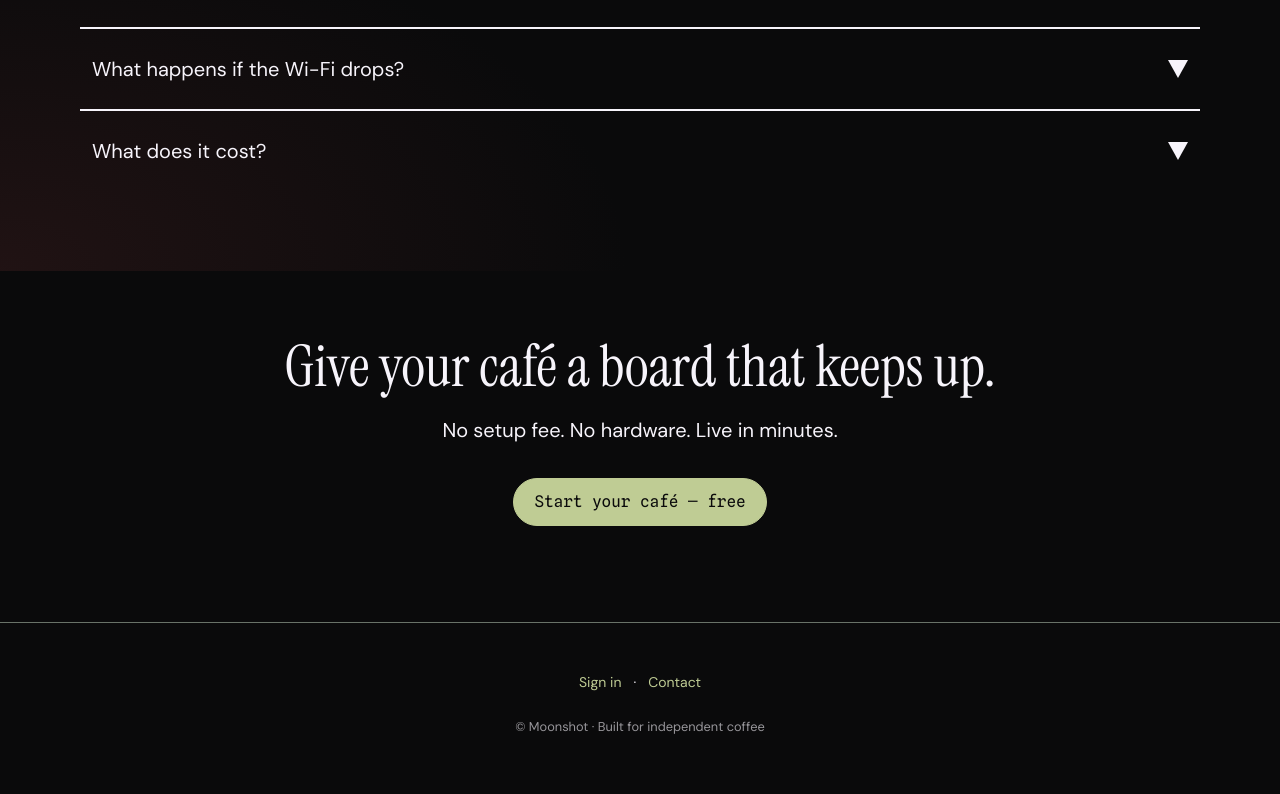
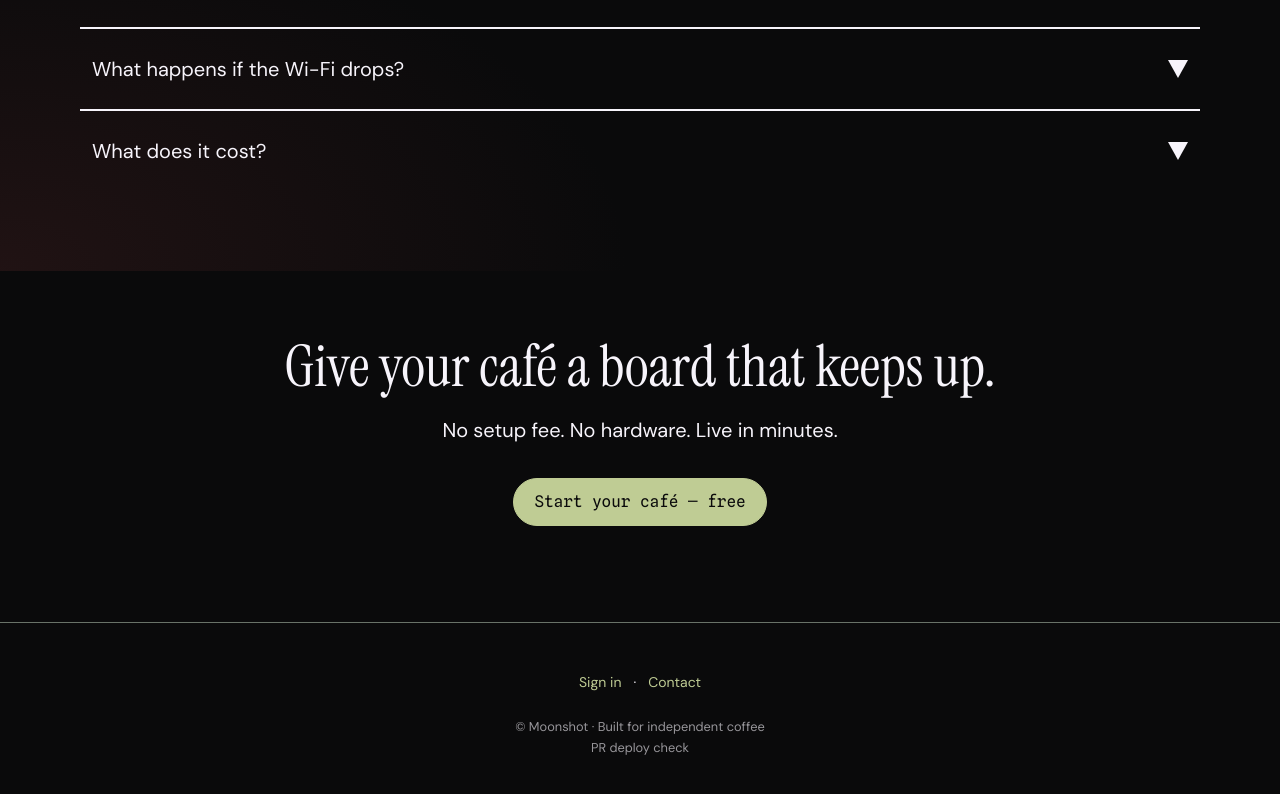
Before and after one commit to SeanIntegrator/moonshot, a React (Vite) app in the folder apps/moonshot-marketing/: page / in a window 1280 px wide. Shown: the part 3597-4391 px from the top of the page. Built offline with nearby package versions, Linux system fonts and the light colour scheme; no server answers.

Commit message:
chore(marketing): add a footer line for the PR deploy check
A one-line marker on the redesigned landing page so a follow-up PR
can prove Railway builds this branch.

Co-authored-by: SeanIntegrator <SeanIntegrator@users.noreply.github.com>

```diff
--- a/apps/moonshot-marketing/src/components/SiteFooter.tsx
+++ b/apps/moonshot-marketing/src/components/SiteFooter.tsx
@@ -11,6 +11,7 @@ export function SiteFooter() {
           <a href="mailto:hello@moonshot.app">Contact</a>
         </nav>
         <p className="site-footer__copy">© Moonshot · Built for independent coffee</p>
+        <p className="site-footer__copy">PR deploy check</p>
       </div>
     </footer>
   );
```
